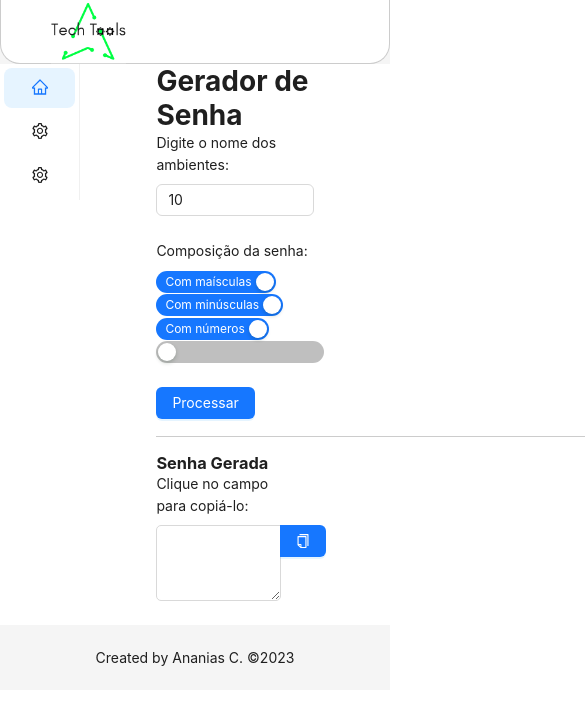
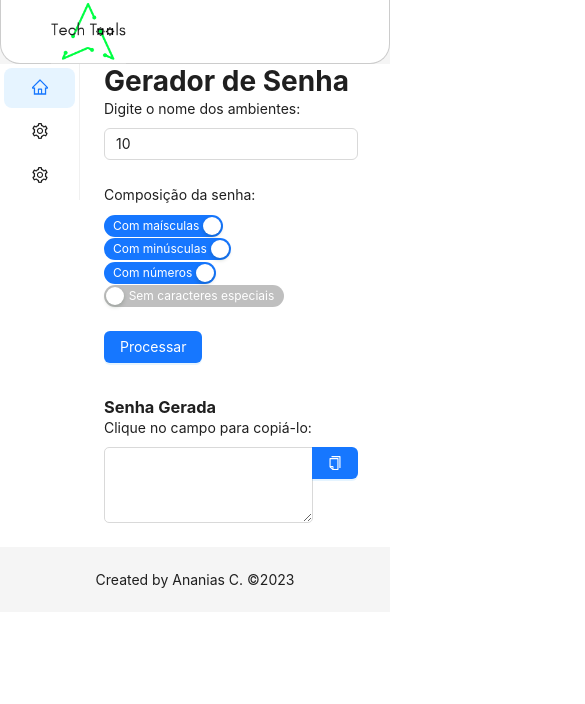
Before and after one commit to ananiasc/tech-tools, a React (Vite) app: page /generate-key in a window 390 px wide. Shown: the top 704 px of the page, 585 px wide, since content can reach past the window. Built offline with nearby package versions, Linux system fonts and the light colour scheme.

Commit message:
style: melhoria de responsividade para componente de GenerateKeys

```diff
--- a/src/assets/pages/generateKey/GenerateKey.css
+++ b/src/assets/pages/generateKey/GenerateKey.css
@@ -1,6 +1,17 @@
-hr {
-  width: 628px;
-  height:1px;
-  background-color: rgba(0,0,0, 0.2);
-  float: left;
+@media (min-width: 740px) {
+  .content-body {
+    margin: 0% 20%;
+  }
+  .form-items {
+    width: 43.5vw;
+  }
 }
+
+@media (max-width: 739.98px) {
+  .content-body {
+    margin: 0% 0%;
+  }
+  .form-items {
+    width: 65vw;
+  }
+}
--- a/src/assets/pages/generateKey/GenerateKey.jsx
+++ b/src/assets/pages/generateKey/GenerateKey.jsx
@@ -66,13 +66,12 @@ function GenerateKey() {
   }
 
   return (
-    <div className='content-body' style={{margin: '0% 20%'}}>
+    <div className='content-body'>
       <h1>Gerador de Senha</h1>
       <Form
         labelCol={{ span: 10 }}
-        wrapperCol={{ span: 21 }}
+        wrapperCol={{ span: 24 }}
         layout="vertical"
-        style={{ maxWidth: 1080 }}
         onFinish={onProcess}
       >
         <Form.Item label="Digite o nome dos ambientes:">
@@ -80,6 +79,7 @@ function GenerateKey() {
             type="number"
             placeholder="10"
             value={size}
+            className='form-items'
             min={1}
             max={128}
             required
@@ -120,14 +120,13 @@ function GenerateKey() {
             onChange={() => {
               setContainCharacSpecial(!containCharacSpecial);
             }}
+            style={{minWidth: '180px'}}
           />
         </Form.Item>
         <Button type="primary" htmlType="submit">
           Processar
         </Button>
-      </Form>
-
-      <br/><hr /><br/>
+      </Form><br/><br/>
 
       <h3>Senha Gerada</h3>
 
@@ -135,11 +134,10 @@ function GenerateKey() {
         labelCol={{ span: 10 }}
         wrapperCol={{ span: 14 }}
         layout="vertical"
-        style={{ maxWidth: 1080 }}
       >
         <Form.Item label="Clique no campo para copiá-lo:">
-          <Space direction="vertical" style={{ width: '43.5vw' }}>
-            <Space.Compact style={{ width: '43.5vw' }}>
+          <Space direction="vertical" className='form-items'>
+            <Space.Compact className='form-items'>
               <TextArea
                 rows={3}
                 value={key}
```
